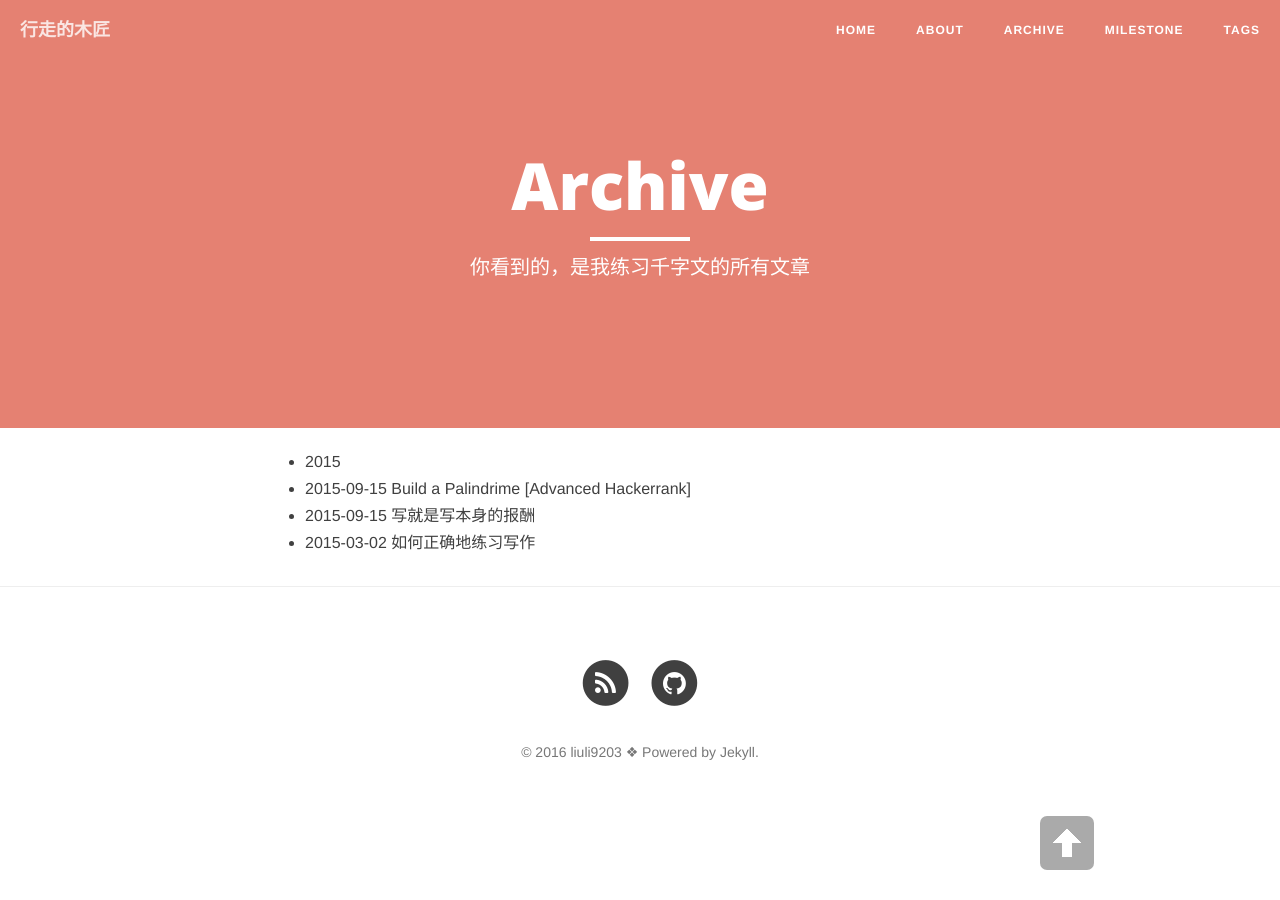
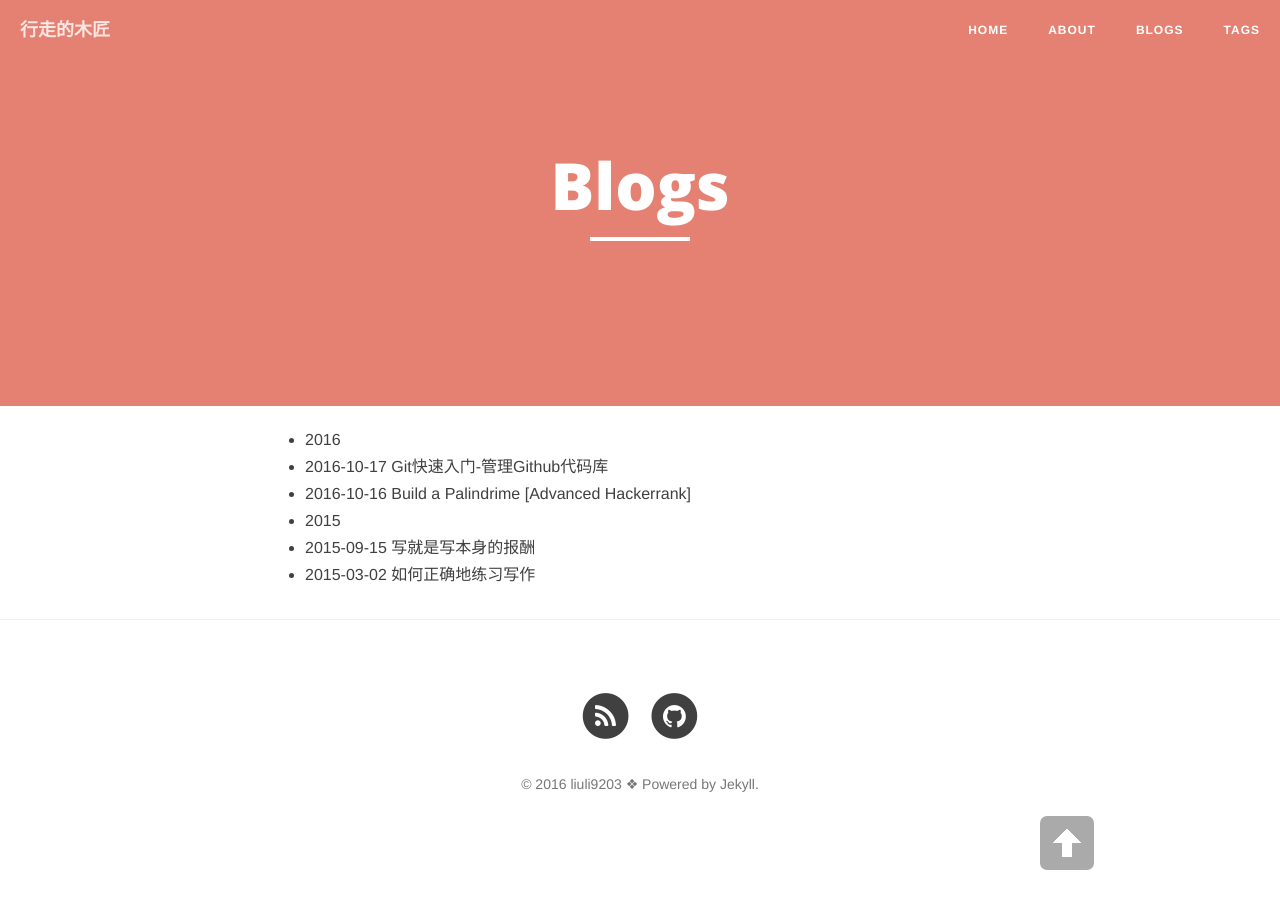
Before and after one commit to liuli9203/liuli9203.github.io, a Jekyll site: the page built from archive.md, in a window 1280 px wide. Built offline with Jekyll 4.4.1, drawn with Linux system fonts in a browser that asks for light colours; nearby versions of some CDN libraries.

Commit message:
story changed

```diff
--- a/_posts/2016-10-16-Build-a-Palindrome.md
+++ b/_posts/2016-10-16-Build-a-Palindrome.md
@@ -1,11 +1,11 @@
 ---
 layout: post
 title: Build a Palindrime [Advanced Hackerrank]
-date: 2015-09-15
+date: 2016-10-16
 categories: blog
-tags: [Hackerrank, Coding]
+tags: [Hackerrank]
 description: test first
 ---
-##description
+## description
 
-##solution
+## solution
--- /dev/null
+++ b/_posts/2016-10-17-A-Quick-Intro-to-Git.md
@@ -0,0 +1,8 @@
+---
+layout: post
+title: Git快速入门-管理Github代码库
+date: 2016-10-17
+categories: blog
+tags: [Tools]
+description: 使用Git管理Github代码库常用命令。Git配置, git clone, git status, git add, git,
+---
--- a/archive.md
+++ b/archive.md
@@ -1,7 +1,7 @@
 ---
 layout: page
-title: "Archive"
-description: "你看到的，是我练习千字文的所有文章"
+title: "Blogs"
+description: ""
 header-img: "img/orange.jpg"
 ---
 
```
Also changed, not shown: about.md (+13 -45 lines), milestone.md (deleted, +0 -21 lines).
